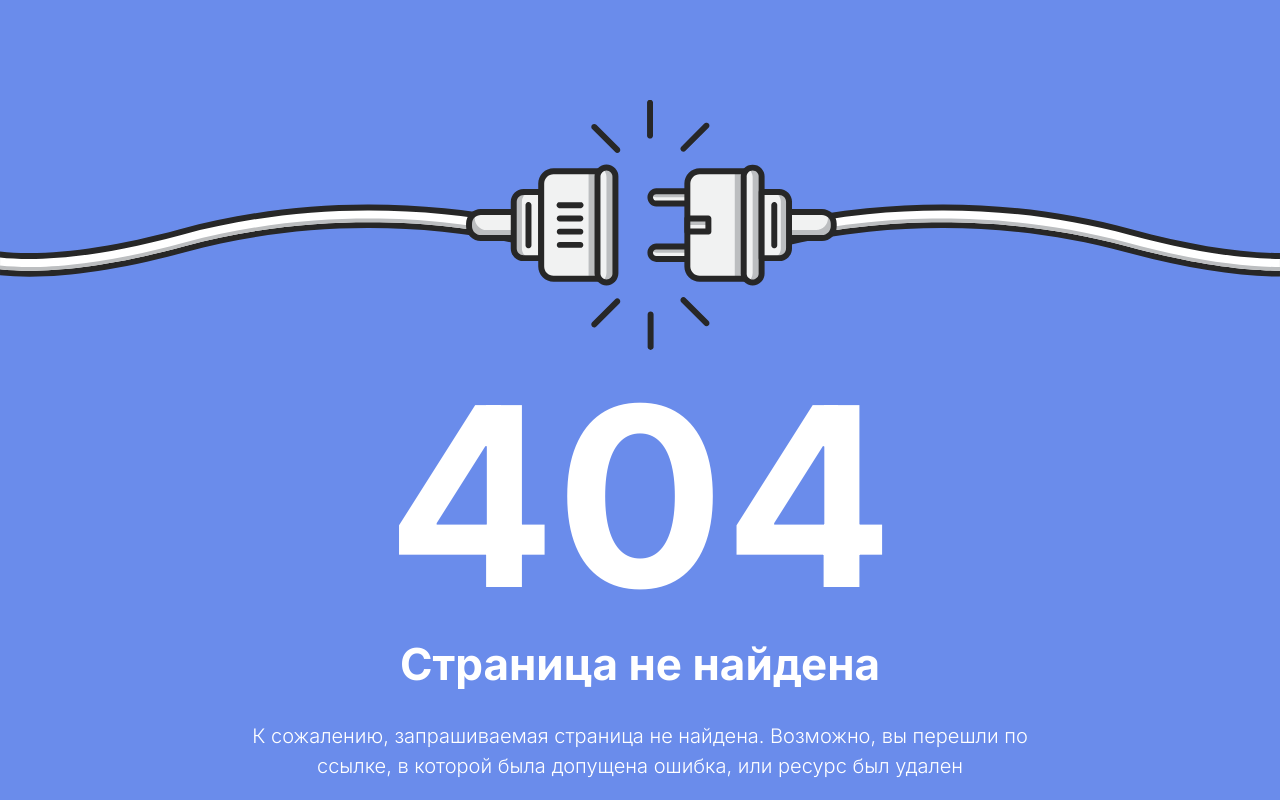
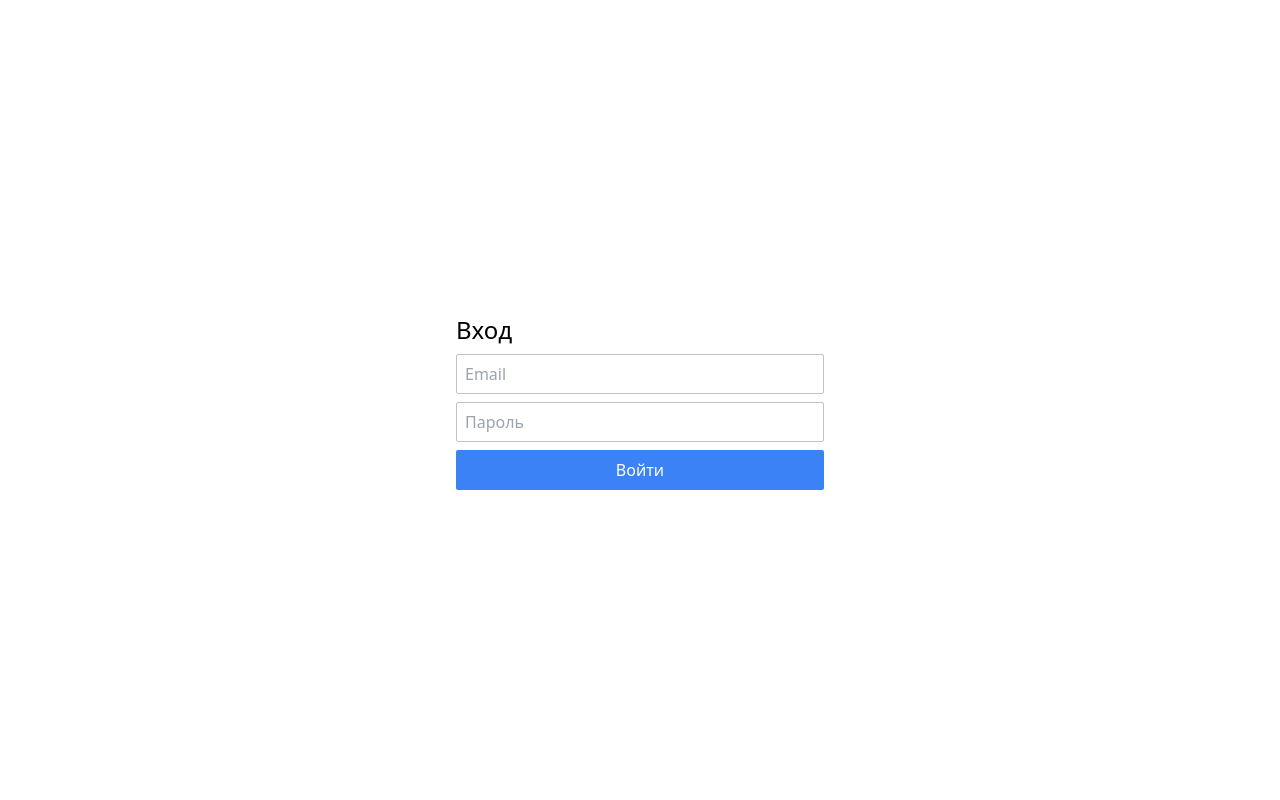
Before and after one commit to NewShiftStudio/telegram-landing, a Next.js app: page /admin/auth in a window 1280 px wide. Before the commit this address had no page. Built offline with nearby package versions, Linux system fonts and the light colour scheme.

Commit message:
feat: 🎸 Страница админа, форма авторизации

```diff
--- /dev/null
+++ b/layouts/AdminLayout/AdminLayout.tsx
@@ -0,0 +1,47 @@
+import { useRouter } from 'next/router';
+import { ReactNode } from 'react';
+
+import { ChatHeader } from 'components/Chat/Header/Header';
+import { InputBlock } from 'components/InputBlock/InputBlock';
+import { Sidebar } from 'components/Sidebar/Sidebar';
+
+import useMediaQuery from 'hooks/useMediaQuery';
+
+import s from './AdminLayout.module.scss';
+
+type Props = {
+  children: ReactNode;
+};
+
+export const AdminLayout = ({ children }: Props) => {
+  const router = useRouter();
+
+  const isMobile = useMediaQuery('(max-width: 767px)');
+
+  const onClickBack = () => {
+    if (isMobile) {
+      router.push('/admin/menu');
+    }
+  };
+
+  const handleSendMessage = () => undefined;
+
+  return (
+    <div className={s.container}>
+      <div className={s.sidebar}>
+        {/* FIXME: подгрузка чатов */}
+        <Sidebar chatsList={[]} />
+      </div>
+
+      <div className={s.content}>
+        <div className={s.header}>
+          <ChatHeader title='Чат не найден' isOnline={false} phoneLink='' onClickBack={onClickBack} />
+        </div>
+        <div className={s.chat}>{children}</div>
+        <div className={s.footer}>
+          <InputBlock menuLinks={[]} phoneLink='' onSend={handleSendMessage} />
+        </div>
+      </div>
+    </div>
+  );
+};
--- /dev/null
+++ b/layouts/PublicLayout/PublicLayout.module.scss
@@ -0,0 +1,25 @@
+.container {
+  @apply fixed top-0 left-0 w-screen h-full flex;
+
+  .sidebar {
+    @apply h-[calc(100%_-_76px)] md:h-full md:w-[330px] fixed md:static top-0 left-0 -translate-x-full overflow-hidden md:translate-x-0;
+  }
+
+  .content {
+    transition: all 0.2s ease;
+
+    @apply relative h-full w-full md:w-[calc(100%_-_330px)] flex flex-col items-center justify-between translate-x-0;
+  }
+
+  .header {
+    @apply absolute top-0 right-0 w-full bg-white z-10 dark:bg-[#0D0D0D];
+  }
+
+  .chat {
+    @apply h-full w-full pt-[67px] pb-[30px] md:pb-[54px] overflow-x-hidden overflow-y-scroll flex justify-end;
+  }
+
+  .footer {
+    @apply absolute w-full bg-white right-0 bottom-0 dark:bg-[#0D0D0D];
+  }
+}
--- a/layouts/AppLayout/AppLayout.tsx
+++ b/layouts/PublicLayout/PublicLayout.tsx
@@ -13,7 +13,7 @@ import { chatsList } from 'constants/chats';
 import { menuLinks, phoneLink } from 'constants/commonLinks';
 import useMediaQuery from 'hooks/useMediaQuery';
 
-import s from './AppLayout.module.scss';
+import s from './PublicLayout.module.scss';
 
 type Props = {
   children: ReactNode;
@@ -35,7 +35,7 @@ const resizableProps: ResizableProps = {
   },
 };
 
-export const AppLayout = ({ children }: Props) => {
+export const PublicLayout = ({ children }: Props) => {
   const router = useRouter();
   const query = (router.query.id || '/') as string;
 
--- a/pages/[id].tsx
+++ b/pages/[id].tsx
@@ -1,7 +1,7 @@
 import { GetStaticPaths, GetStaticPathsResult, GetStaticProps } from 'next';
 import Head from 'next/head';
 
-import { AppLayout } from 'layouts/AppLayout/AppLayout';
+import { PublicLayout } from 'layouts/PublicLayout/PublicLayout';
 
 import { MessagesList } from 'components/MessagesList/MessagesList';
 
@@ -23,9 +23,9 @@ export default function ChatPage({ currentChat }: Props) {
         <title>{currentChat.title} | New Shift — разработка сайтов, сервисов, приложений, чат-ботов в СПб</title>
       </Head>
 
-      <AppLayout>
+      <PublicLayout>
         <MessagesList isLoading={isLoading} messages={currentChat.messages || []} />
-      </AppLayout>
+      </PublicLayout>
     </>
   );
 }
--- /dev/null
+++ b/pages/admin/auth/auth.module.scss
@@ -0,0 +1,21 @@
+.container {
+  @apply w-full h-full flex items-center justify-center;
+
+  .form {
+    @apply mt-1 w-[400px] px-4 py-2;
+  }
+
+  .input {
+    @apply mt-2 px-2 w-full h-[40px] rounded-sm;
+
+    border: 1px solid #c3c3c3;
+  }
+
+  .title {
+    @apply text-2xl;
+  }
+
+  .button {
+    @apply mt-2 w-full h-[40px] text-white bg-blue-500 rounded-sm;
+  }
+}
--- /dev/null
+++ b/pages/admin/auth/index.tsx
@@ -0,0 +1,42 @@
+import Head from 'next/head';
+import { ChangeEvent, FormEvent, useState } from 'react';
+
+import s from './auth.module.scss';
+
+export default function Admin() {
+  const [formData, setFormData] = useState({});
+
+  const handleChangeInput = (e: ChangeEvent<HTMLInputElement>) => {
+    const { name, value } = e.target;
+    setFormData(prevState => ({ ...prevState, [name]: value }));
+  };
+
+  const handleSubmit = (e: FormEvent<HTMLFormElement>) => {
+    e.preventDefault();
+  };
+
+  return (
+    <>
+      <Head>
+        <title>Вход</title>
+      </Head>
+
+      <div className={s.container}>
+        <form className={s.form} onSubmit={handleSubmit}>
+          <h2 className={s.title}>Вход</h2>
+          <input className={s.input} onChange={handleChangeInput} placeholder='Email' type='email' name='email' />
+          <input
+            className={s.input}
+            onChange={handleChangeInput}
+            placeholder='Пароль'
+            type='password'
+            name='password'
+          />
+          <button className={s.button} type='submit'>
+            Войти
+          </button>
+        </form>
+      </div>
+    </>
+  );
+}
--- /dev/null
+++ b/pages/admin/index.tsx
@@ -0,0 +1,19 @@
+import Head from 'next/head';
+
+import { AdminLayout } from 'layouts/AdminLayout/AdminLayout';
+
+import { MessagesList } from 'components/MessagesList/MessagesList';
+
+export default function Admin() {
+  return (
+    <>
+      <Head>
+        <title>Админка</title>
+      </Head>
+
+      <AdminLayout>
+        <MessagesList messages={[]} />
+      </AdminLayout>
+    </>
+  );
+}
--- a/pages/index.tsx
+++ b/pages/index.tsx
@@ -1,7 +1,7 @@
 import { GetStaticProps } from 'next';
 import Head from 'next/head';
 
-import { AppLayout } from 'layouts/AppLayout/AppLayout';
+import { PublicLayout } from 'layouts/PublicLayout/PublicLayout';
 
 import { MessagesList } from 'components/MessagesList/MessagesList';
 
@@ -23,9 +23,9 @@ export default function Home({ mainChat }: Props) {
         <title>New Shift — разработка сайтов, сервисов, приложений, чат-ботов в СПб</title>
       </Head>
 
-      <AppLayout>
+      <PublicLayout>
         <MessagesList isLoading={isLoading} messages={mainChat.messages || []} />
-      </AppLayout>
+      </PublicLayout>
     </>
   );
 }
```
Also changed, not shown: layouts/AdminLayout/AdminLayout.module.scss (renamed from layouts/AppLayout/AppLayout.module.scss).
